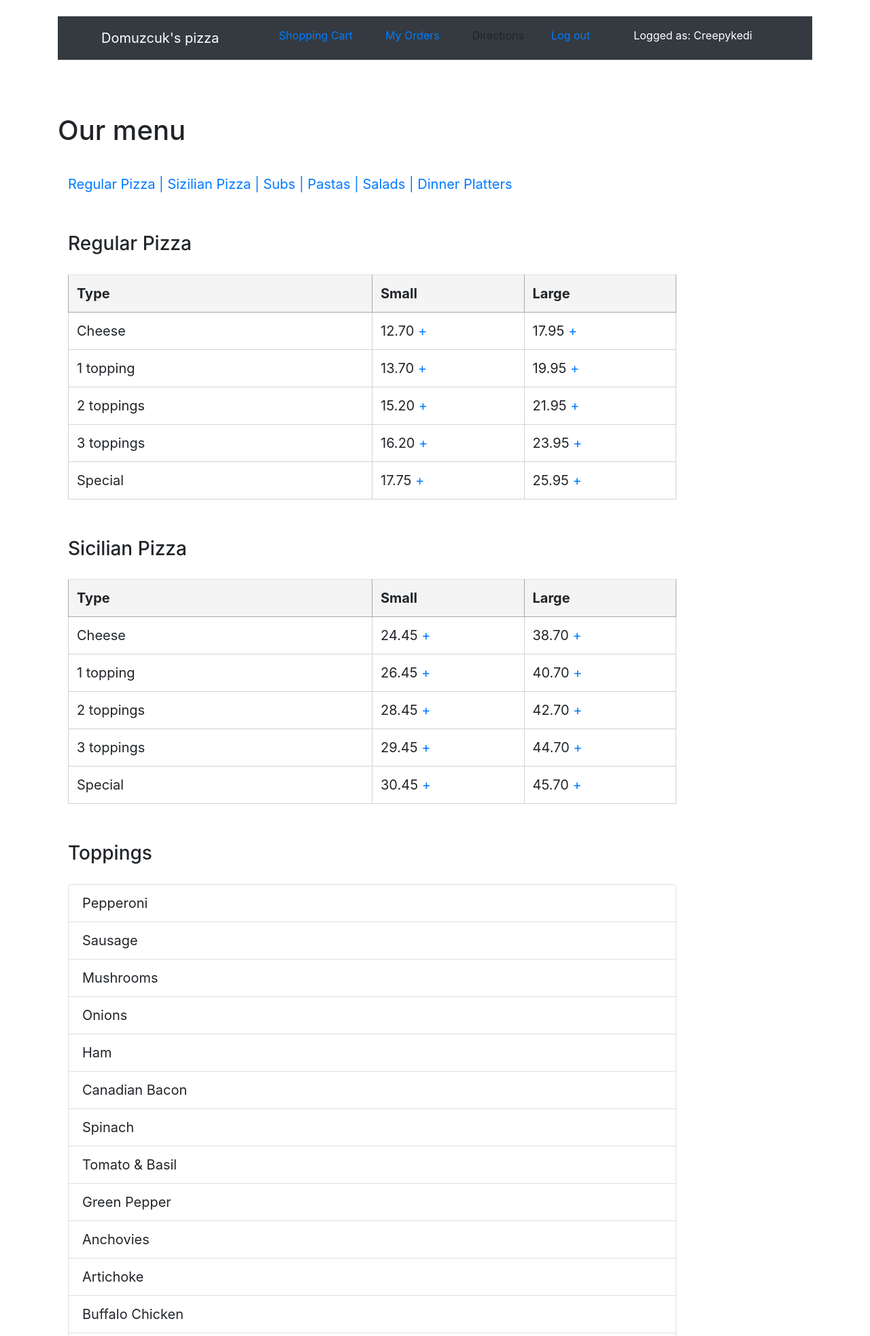
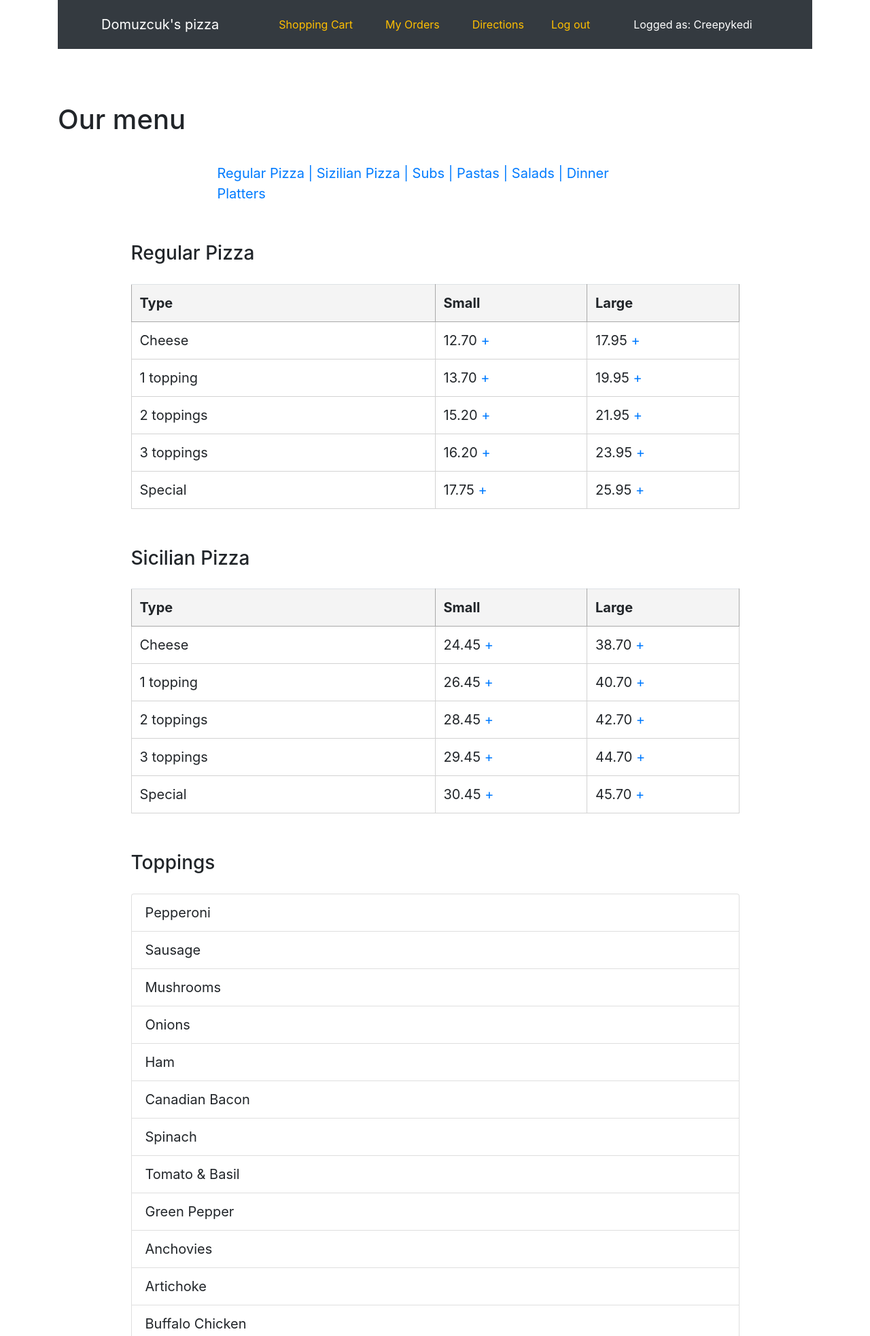
Before and after one commit to creepykedi/Django-Pizzeria, a Django app: page / in a window 1280 px wide. Shown: the top 1966 px of the page at 68% size. Run offline with Django 3.2, Linux system fonts and the light colour scheme; a user stored in the database is signed in; data comes from the database, SQL or seed files in the repository; both versions use the stored data as it was after the commit; some libraries are stand-ins or nearby versions.

Commit message:
add directions page, bug fixes, design improvements

```diff
--- a/orders/static/orders/css/main.css
+++ b/orders/static/orders/css/main.css
@@ -76,6 +76,9 @@ th{
     font-size: 20px;
 
 }
-.log-as, a .menu-items {
+.log-as, .menu-items {
     color: white;
 }
+a.menu-items{
+    color: #ffbf00;
+}
--- a/orders/templates/orders/base.html
+++ b/orders/templates/orders/base.html
@@ -20,17 +20,17 @@
 <div class="container">
     {% if user.is_authenticated %}
         <row>
-        <nav class="navbar navbar-expand-lg navbar-dark bg-dark mt-4">
+        <nav class="navbar navbar-expand-lg navbar-dark bg-dark">
             <a class="navbar-brand px-5" href="{% url 'menu' %}">Domuzcuk's pizza</a>
       <button class="navbar-toggler" type="button" data-toggle="collapse" data-target="#navbarSupportedContent" aria-controls="navbarSupportedContent" aria-expanded="false" aria-label="Toggle navigation">
         <span class="navbar-toggler-icon"></span>
       </button>
             <div class="menu-items d-flex justify-content-center">
-            <a class="px-4 mt-2" href="{% url "cart" %}">Shopping Cart</a>
-            <a class="px-4 mt-2" href="{% url "my_orders" %}">My Orders</a>
-            <a class="px-4 mt-2">Directions</a>
-            <a class="logout px-3 mt-2" href="{% url "logout" %}">Log out</a>
-            <p class="px-5 mt-2 log-as">Logged as: {{ user.username.capitalize }}</p>
+            <a class="px-4 mt-3 menu-items" href="{% url "cart" %}">Shopping Cart</a>
+            <a class="px-4 mt-3 menu-items" href="{% url "my_orders" %}">My Orders</a>
+            <a class="px-4 mt-3 menu-items" href="{% url 'directions' %}">Directions</a>
+            <a class="logout px-3 mt-3 menu-items" href="{% url "logout" %}">Log out</a>
+            <p class="ml-5 mt-3 log-as">Logged as: {{ user.username.capitalize }}</p>
             </div>
         </nav></row>
     {% endif %}
--- a/orders/templates/orders/menu.html
+++ b/orders/templates/orders/menu.html
@@ -12,10 +12,10 @@
         or <a href="{% url "signup" %}">register</a>.</p>
     {% endif %}
     <h1>Our menu</h1>
-    <div class="col-10 menu-category justify-content-center">
-            <a href="">Regular Pizza | </a> <a href="">Sizilian Pizza | </a><a href="">Subs | </a>
-        <a href="">Pastas | </a> <a href="">Salads | </a> <a href="">Dinner Platters </a>
-    <h3>Regular Pizza</h3>
+    <div class="col-10 menu-category mx-auto"><div class="mx-auto col-9">
+            <a href="#regular-pizza">Regular Pizza | </a> <a href="#sicilian-pizza">Sizilian Pizza | </a><a href="#subs">Subs | </a>
+        <a href="#pastas">Pastas | </a> <a href="#salads">Salads | </a> <a href="#dinner-platters">Dinner Platters </a></div>
+    <h3 id="regular-pizza">Regular Pizza</h3>
         <table class="table table-hover">
             <th>Type</th>
             <th>Small</th> <th>Large</th>
@@ -28,7 +28,7 @@
                 {% endif %}
             {% endfor %}
         </table>
-        <h3> Sicilian Pizza</h3>
+        <h3 id="sicilian-pizza"> Sicilian Pizza</h3>
         <table class="table table-hover">
             <th>Type</th>
             <th>Small</th> <th>Large</th>
@@ -49,7 +49,7 @@
                         <li class="list-group-item">{{ topping.topping }} </li>
                 {% endfor %}
             </ul>
-        <h3>Subs</h3>
+        <h3 id="subs">Subs</h3>
             <table class="table table-hover table-striped">
                 <th>Type</th>
                     <th>Small</th><th>Large</th>
@@ -64,19 +64,20 @@
                         {% endif %}
                 {% endfor %}
             </table>
-        <h3> Pastas </h3>
+        <h3 id="pastas"> Pastas </h3>
             <ul class="list-group">
                 {% for pasta in pasta %}
                         <li class="list-group-item">{{ pasta.type }} {{ pasta.price }}<a href="{% url 'add' pasta.id %}">+</a> </li>
                 {% endfor %}
             </ul>
-        <h3> Salads </h3>
+        <h3 id="salads"> Salads </h3>
             <ul class="list-group">
                 {% for salad in salad %}
                         <li class="list-group-item">{{ salad.type }} {{ salad.price }} <a href="{% url 'add' salad.id %}">+</a> </li>
                 {% endfor %}
             </ul>
-        <h3> Dinner Platters</h3>
+
+        <h3 id="dinner-platters"> Dinner Platters</h3>
             <ul class="list-group">
                 {% for platter in platter %}
                     {% if platter.size == 'S' or platter.size == 'SING' %}
@@ -86,8 +87,12 @@
                     {% endif %}
                 {% endfor %}
             </ul>
-     </div>
-    <p></p>
+
+<div class="mx-auto col-9 my-5">
+        <a href="#regular-pizza">Regular Pizza | </a> <a href="#sicilian-pizza">Sizilian Pizza | </a><a href="#subs">Subs | </a>
+    <a href="#pastas">Pastas | </a> <a href="#salads">Salads | </a> <a href="#dinner-platters">Dinner Platters </a>
+</div>
+    </div>
 {% endblock %}
 </body>
 </html>
--- a/orders/urls.py
+++ b/orders/urls.py
@@ -26,5 +26,6 @@ urlpatterns = [
     path(r'^clr_tp/<int:order_id>/$', clear_topping, name='clear_topping'),
     path(r'^add_topping/<int:order_id>(?P^/d<item_type>[^/]+)/$', add_topping, name='add_topping'),
     path("success", views.success_view, name="success"),
-    path('my_orders', views.my_orders_view, name='my_orders')
+    path('my_orders', views.my_orders_view, name='my_orders'),
+    path('directions', views.directions_view, name='directions')
 ]
--- a/orders/views.py
+++ b/orders/views.py
@@ -139,27 +139,28 @@ def clean_cart(request):
 @login_required(login_url='login')
 def add_topping(request, order_id, item_type):
     if request.method == "POST":
-        top = request.POST['topselect']
-        order = Order.objects.filter(pk=order_id).first()
-        topping_list = []
-        print(top)
-        # function checks how many toppings were chosen
-        n = str(item_type[0])
-        if n in item_type:
-            # get already selected toppings
-            selected = order.toppingchoice
-            # add them to list of selected toppings
-            topping_list.append(top)
-            topping_list.extend(selected)
-            if len(topping_list) < int(n):
-                order.toppingchoice = topping_list
-                order.save()
-            elif len(topping_list) == int(n):
-                order.toppingchoice = topping_list
-                order.save()
-                topping_list.clear()
-            else:
-                topping_list.clear()
+        top = request.POST.get('topselect')
+        if top:
+            order = Order.objects.filter(pk=order_id).first()
+            topping_list = []
+            print(top)
+            # function checks how many toppings were chosen
+            n = str(item_type[0])
+            if n in item_type:
+                # get already selected toppings
+                selected = order.toppingchoice
+                # add them to list of selected toppings
+                topping_list.append(top)
+                topping_list.extend(selected)
+                if len(topping_list) < int(n):
+                    order.toppingchoice = topping_list
+                    order.save()
+                elif len(topping_list) == int(n):
+                    order.toppingchoice = topping_list
+                    order.save()
+                    topping_list.clear()
+                else:
+                    topping_list.clear()
     return redirect(reverse('cart'))
 
 
@@ -180,3 +181,7 @@ def fulfill_order(request):
             order.save()
             CompletedOrder(order=order).save()
     return render(request, "orders/success.html")
+
+
+def directions_view(request):
+    return render(request, "orders/directions.html")
```
Also changed, not shown: orders/templates/orders/cart.html (+6 -7 lines), orders/templates/orders/directions.html (added, +11 -0 lines), db.sqlite3.
